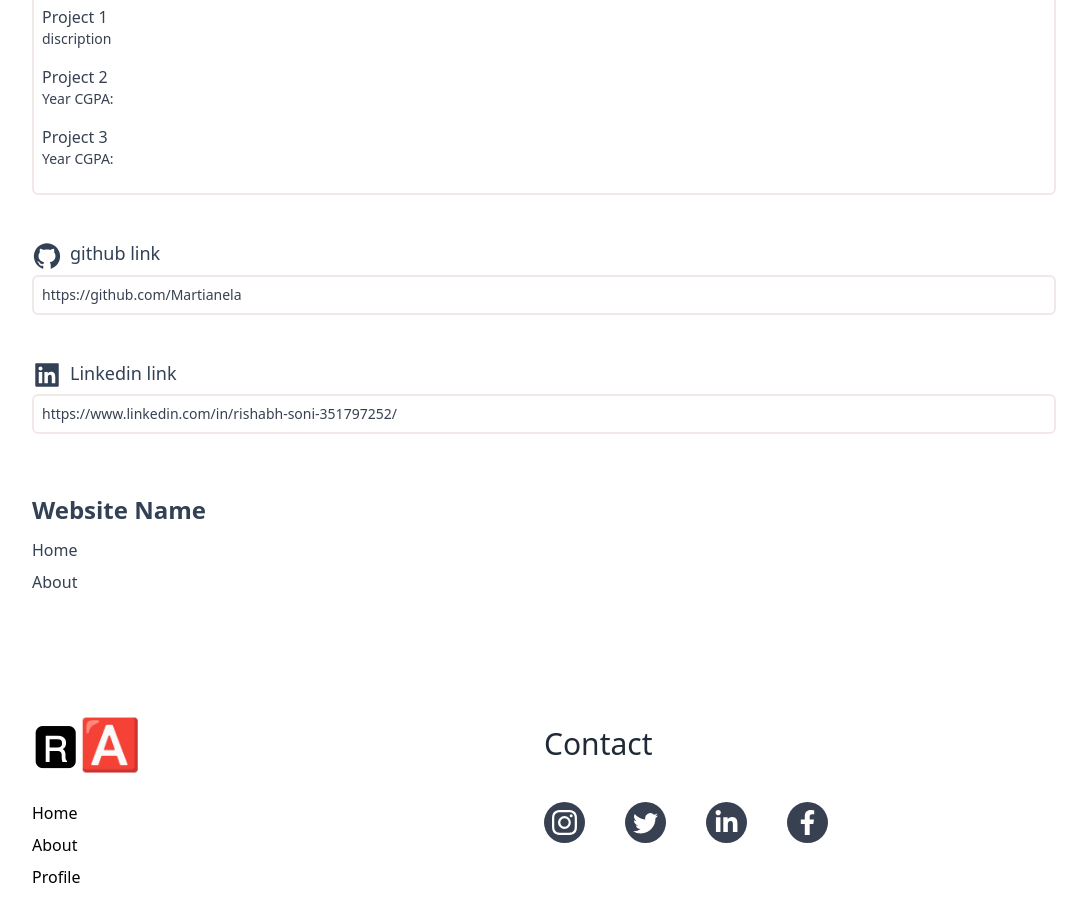
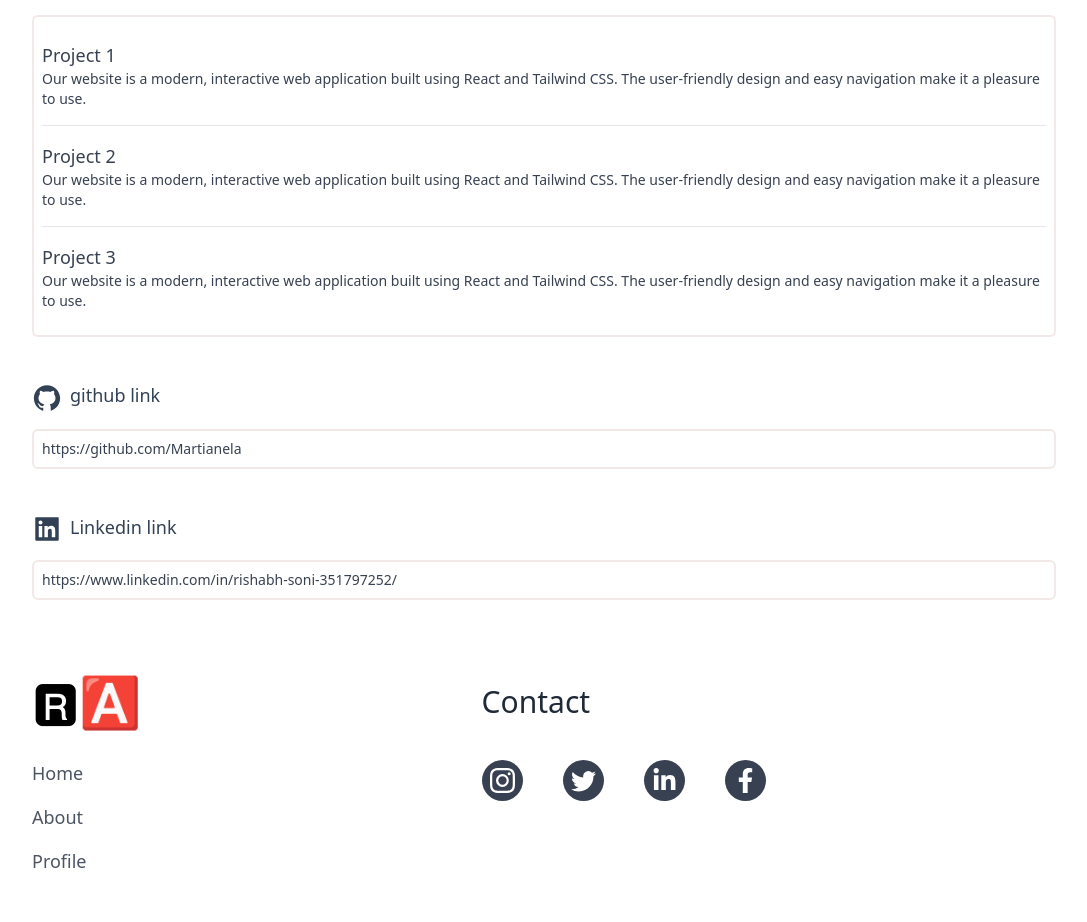
Before and after one commit to Martianela/internp1, a React (Create React App) app: page /profile in a window 1280 px wide. Shown: the part 766-1688 px from the top of the page, without its empty margins (96-1183 px from the left). Built offline with nearby package versions, Linux system fonts and the light colour scheme.

Commit message:
update 3

```diff
--- a/src/Routes/Home.jsx
+++ b/src/Routes/Home.jsx
@@ -11,7 +11,7 @@ const Home = ({ setPlace }) => {
     <div>
       <Navbar />
 
-      <h1 className="text-2xl font-semibold  my-3">Beaches</h1>
+      <h1 className="text-[35px] font-bold my-3 text-black/80">Beaches</h1>
       <div className="grid grid-cols-1 sm:grid-cols-2 lg:grid-cols-3 xl:grid-cols-4 gap-4 p-4 sm:px-0">
         {items.map((item) => {
           return (
--- a/src/Routes/Profile.jsx
+++ b/src/Routes/Profile.jsx
@@ -16,7 +16,7 @@ const Profile = () => {
         <div>
           <img
             src={
-              "https://cdn.pixabay.com/photo/2016/08/08/09/17/avatar-1577909__340.png"
+              "https://cdn.pixabay.com/photo/2015/03/04/22/35/avatar-659651__340.png"
             }
             alt=""
             className="rounded-[100%] w-52 h-52 mx-auto "
@@ -29,7 +29,7 @@ const Profile = () => {
       </div>{" "}
       <div className="flex flex-col gap-10 text-slate-700">
         <div>
-          <h1 className="text-lg font-medium ">
+          <h1 className="text-lg font-medium  mb-4">
             <MdSchool className="inline mr-2" size={30} />
             Education detail
           </h1>
@@ -39,7 +39,7 @@ const Profile = () => {
           </div>
         </div>{" "}
         <div>
-          <h1 className="text-lg font-medium ">
+          <h1 className="text-lg font-medium  mb-4">
             <MdSchool className="inline mr-2" size={30} />
             skills
           </h1>
@@ -48,27 +48,41 @@ const Profile = () => {
           </div>
         </div>{" "}
         <div>
-          <h1 className="text-lg font-medium ">
+          <h1 className="text-lg font-medium  mb-4">
             <GrProjects className="inline mr-2" size={20} />
             Projects
           </h1>
           <div className="border-2 border-red-900/10 p-2 rounded-md text-gray-700 my-1">
             <div className="my-4">
-              <h1>Project 1</h1>
-              <p className="text-sm">discription</p>
+              <h1 className="text-lg text-medium">Project 1</h1>
+              <p className="text-sm">
+                Our website is a modern, interactive web application built using
+                React and Tailwind CSS. The user-friendly design and easy
+                navigation make it a pleasure to use.
+              </p>
             </div>
+            <hr />
             <div className="my-4">
-              <h1>Project 2</h1>
-              <p className="text-sm">Year CGPA:</p>
+              <h1 className="text-lg text-medium">Project 2</h1>
+              <p className="text-sm">
+                Our website is a modern, interactive web application built using
+                React and Tailwind CSS. The user-friendly design and easy
+                navigation make it a pleasure to use.
+              </p>
             </div>
+            <hr />
             <div className="my-4">
-              <h1>Project 3 </h1>
-              <p className="text-sm">Year CGPA:</p>
+              <h1 className="text-lg text-medium ">Project 3 </h1>
+              <p className="text-sm">
+                Our website is a modern, interactive web application built using
+                React and Tailwind CSS. The user-friendly design and easy
+                navigation make it a pleasure to use.
+              </p>
             </div>
           </div>
         </div>
         <div>
-          <h1 className="text-lg font-medium ">
+          <h1 className="text-lg font-medium  mb-4 ">
             <AiOutlineGithub className="inline mr-2" size={30} />
             github link
           </h1>
@@ -81,7 +95,7 @@ const Profile = () => {
           </div>
         </div>
         <div>
-          <h1 className="text-lg font-medium ">
+          <h1 className="text-lg font-medium  mb-4">
             <AiFillLinkedin className="inline mr-2" size={30} />
             Linkedin link
           </h1>
@@ -93,17 +107,6 @@ const Profile = () => {
             </p>
           </div>
         </div>
-        <div className="pb-10 pt-4">
-          <h1 className="text-2xl font-bold ">Website Name</h1>
-          <ul className="my-3 flex flex-col gap-2">
-            <li>
-              <a href="/">Home</a>
-            </li>
-            <li>
-              <a href="/About">About</a>
-            </li>
-          </ul>
-        </div>
       </div>
       <Footer />
     </div>
--- a/src/components/Footer.jsx
+++ b/src/components/Footer.jsx
@@ -4,18 +4,22 @@ import { FaFacebookF, FaLinkedinIn } from "react-icons/fa";
 const Footer = () => {
   return (
     <div className="my-10">
-      <div className="sm:flex text-center sm:text-left">
-        <div className="sm:w-[50%]">
+      <div className=" flex flex-col gap-10 sm:flex-row text-center sm:text-left">
+        <div className="sm:w-[40%]">
           <h1 className="text-[50px] font-medium my-5">🆁🅰</h1>{" "}
-          <ul className="flex flex-col gap-2 ">
-            <li>
+          <ul className="flex flex-col gap-4  text-lg text-gray-600">
+            <li className="hover:underline">
               <a href="/">Home</a>
             </li>{" "}
             <li>
-              <a href="/">About</a>
+              <a className="hover:underline" href="/">
+                About
+              </a>
             </li>{" "}
             <li>
-              <a href="/">Profile</a>
+              <a className="hover:underline" href="/">
+                Profile
+              </a>
             </li>
           </ul>
         </div>
--- a/src/components/Slidebar.jsx
+++ b/src/components/Slidebar.jsx
@@ -4,19 +4,19 @@ const Slidebar = () => {
   const sliderData = [
     {
       id: 1,
-      url: "https://cdn.pixabay.com/photo/2020/04/13/08/32/zzz-5037255__340.jpg",
+      url: "https://cdn.pixabay.com/photo/2017/01/20/00/30/maldives-1993704__340.jpg",
     },
     {
       id: 2,
-      url: "https://cdn.pixabay.com/photo/2017/01/20/00/30/maldives-1993704__340.jpg",
+      url: "https://cdn.pixabay.com/photo/2016/03/04/19/36/beach-1236581__340.jpg",
     },
     {
       id: 3,
-      url: "https://cdn.pixabay.com/photo/2017/08/28/17/20/alaska-2690478__340.jpg",
+      url: "https://cdn.pixabay.com/photo/2017/10/10/07/48/beach-2836300__340.jpg",
     },
     {
       id: 4,
-      url: "https://cdn.pixabay.com/photo/2019/08/02/02/02/beach-4378548__340.jpg",
+      url: "https://cdn.pixabay.com/photo/2017/08/01/01/17/beach-2562563__340.jpg",
     },
   ];
   const [slide, setSlide] = useState(0);
```
Also changed, not shown: src/Routes/About.jsx (+1 -1 lines).
